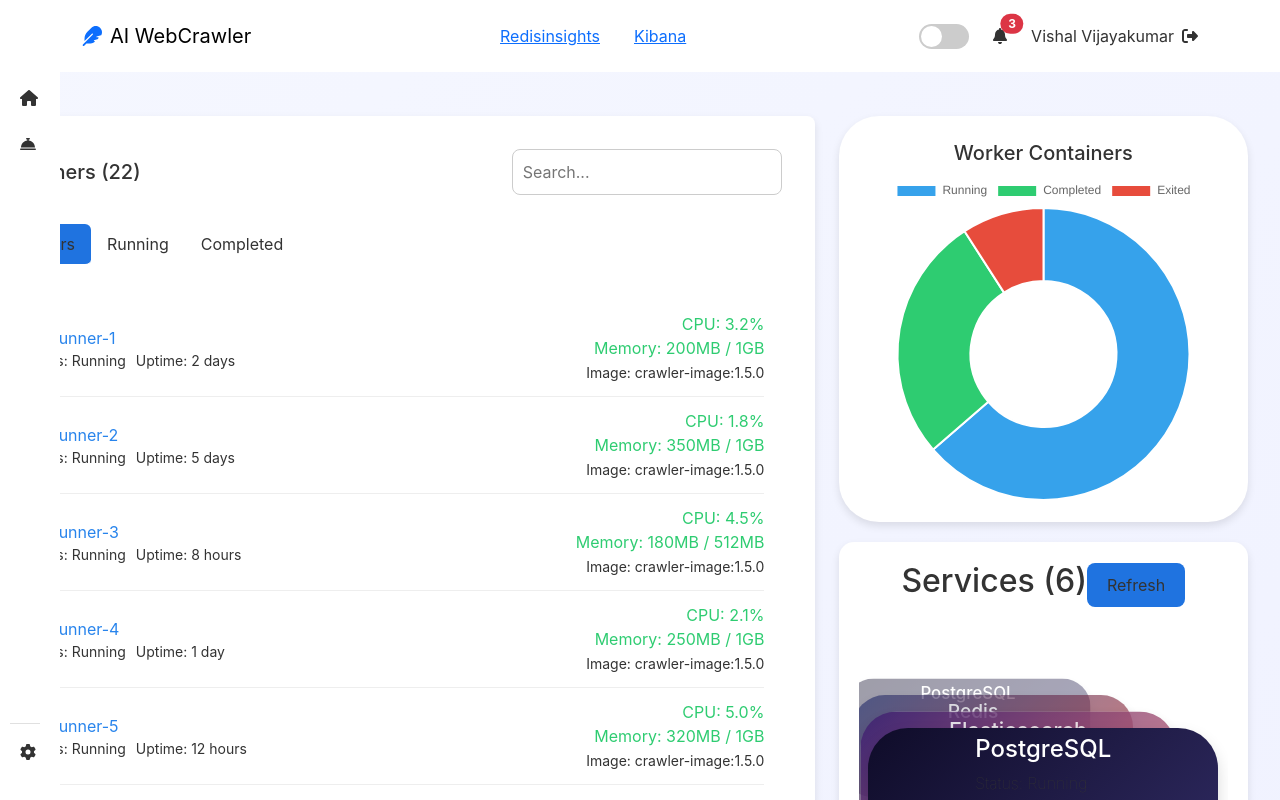
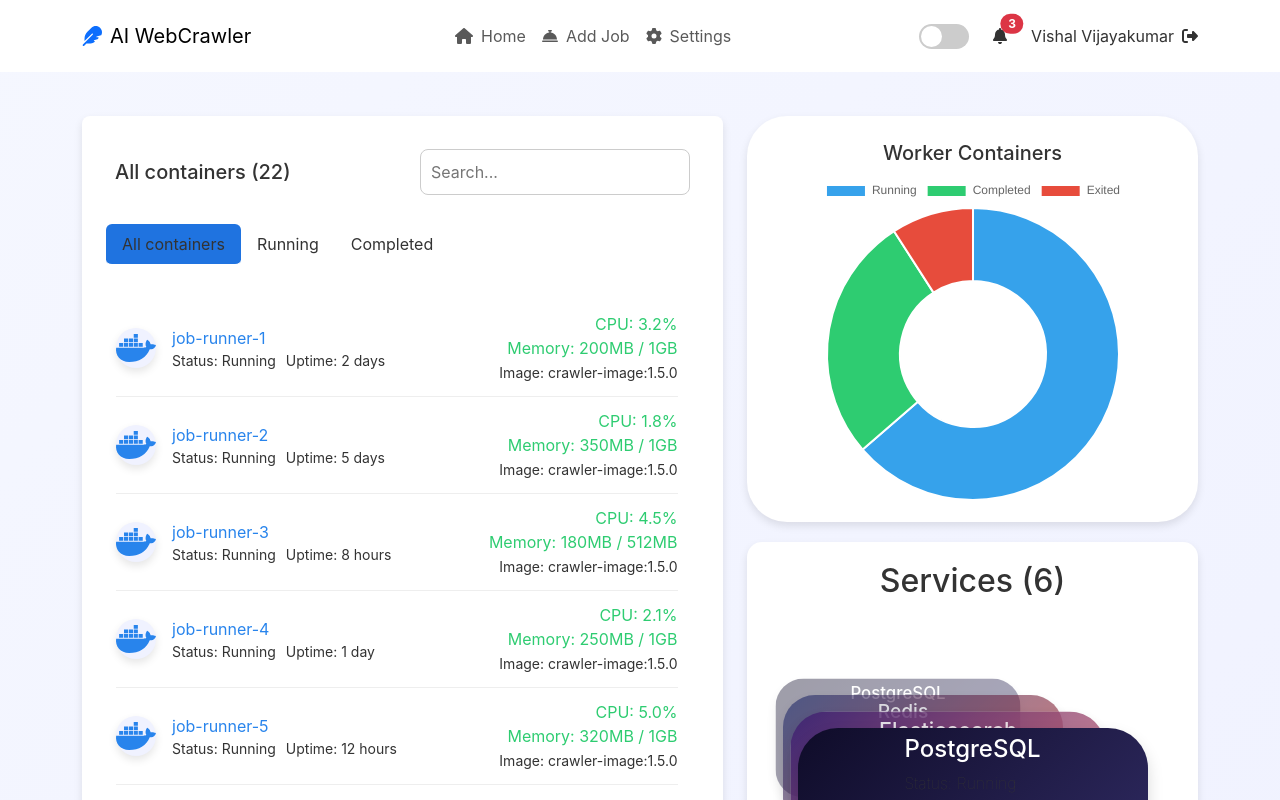
Before and after one commit to vishalvijayakumarv/WebCrawler-UI, a React (Create React App) app: page / in a window 1280 px wide. Shown: the top 800 px of the page. Built offline with nearby package versions, Linux system fonts and the light colour scheme; the HTML template or start-up script is replaced by a standard one.

Commit message:
removed side bar and layout having small issues

```diff
--- a/src/App.js
+++ b/src/App.js
@@ -1,7 +1,6 @@
 import React from 'react';
 import { BrowserRouter as Router, Route, Routes } from 'react-router-dom';
 import NavigationBar from './components/Navbar';
-import Sidebar from './components/Sidebar';
 import Home from './pages/Home';
 import ServicesPage from './pages/Services';
 import SendScraper from './components/SendScraper';
@@ -13,7 +12,6 @@ function App() {
         <Router>
             <div className="app-container">
                 <NavigationBar />
-                <Sidebar />
                 <div className="main-content">
                     <div className="container py-4">
                         <Routes>
--- a/src/components/Navbar.js
+++ b/src/components/Navbar.js
@@ -2,8 +2,8 @@ import React, { useState, useEffect } from 'react';
 import { Navbar, Nav } from 'react-bootstrap';
 import 'bootstrap/dist/css/bootstrap.min.css';
 import { FontAwesomeIcon } from '@fortawesome/react-fontawesome';
-import { faFeather, faBell, faSignOutAlt } from '@fortawesome/free-solid-svg-icons';
-import { useLocation } from 'react-router-dom';
+import { faFeather, faBell, faSignOutAlt, faHome, faConciergeBell, faCog } from '@fortawesome/free-solid-svg-icons';
+import { useLocation, Link } from 'react-router-dom';
 import notificationsData from '../data/notifications.json'; // Import notifications
 
 const NavigationBar = () => {
@@ -57,8 +57,18 @@ const NavigationBar = () => {
                     AI WebCrawler
                 </Navbar.Brand>
                 <Nav className="mx-auto">
-                    <button onClick={() => openExternalLink('/svc/redisinsights')} className="btn btn-link px-3">Redisinsights</button>
-                    <button onClick={() => openExternalLink('/svc/kibana')} className="btn btn-link px-3">Kibana</button>
+                    <Link to="/" className="nav-link">
+                        <FontAwesomeIcon icon={faHome} className="me-2" />
+                        Home
+                    </Link>
+                    <Link to="/add-job" className="nav-link">
+                        <FontAwesomeIcon icon={faConciergeBell} className="me-2" />
+                        Add Job
+                    </Link>
+                    <Link to="/settings" className="nav-link">
+                        <FontAwesomeIcon icon={faCog} className="me-2" />
+                        Settings
+                    </Link>
                 </Nav>
                 <div className="d-flex align-items-center position-relative">
                     <div className="theme-toggle-wrapper me-4">
--- a/src/components/ServiceCard.js
+++ b/src/components/ServiceCard.js
@@ -89,7 +89,7 @@ const ServiceCard = () => {
         <div className="servicesWrapper">
             <div className="servicesHeader">
                 <h2>Services ({services.length})</h2>
-                <button className="addServiceButton">Refresh</button>
+                {/* <button className="addServiceButton">Refresh</button> */}
             </div>
             <div
                 className="serviceCardsContainer"
--- a/src/styles/App.css
+++ b/src/styles/App.css
@@ -214,9 +214,8 @@ body.dark-theme {
 }
 
 .main-content {
-    margin-left: 200px;
     padding: 20px;
-    width: calc(100% - 200px);
+    width: 100%;
 }
 
 :root {
--- a/src/styles/ContainersList.css
+++ b/src/styles/ContainersList.css
@@ -60,9 +60,6 @@
     border-radius: 15px;
     padding: 10px;
     box-shadow: 0 4px 8px rgba(0,0,0,0.1);
-    margin: 0px auto;
-    margin-left: -300px;
-
 }
 
 .containersHeader {
```
